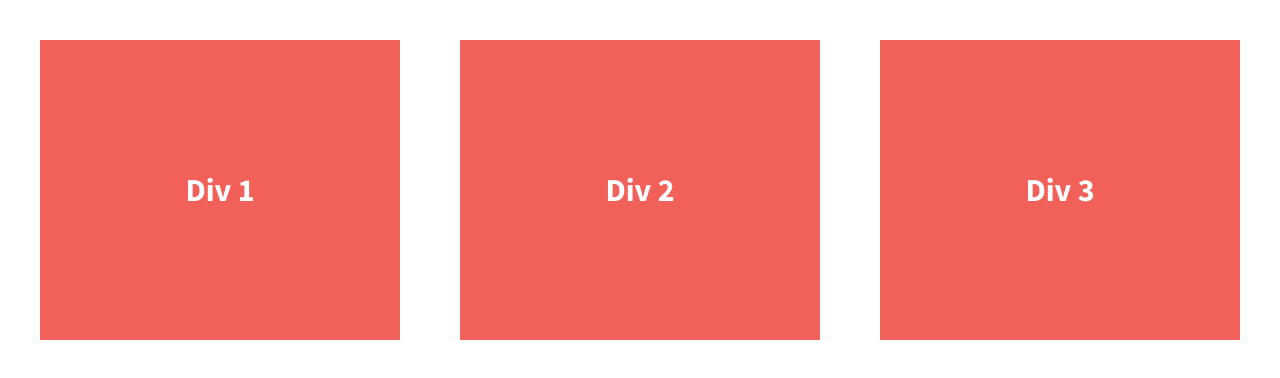
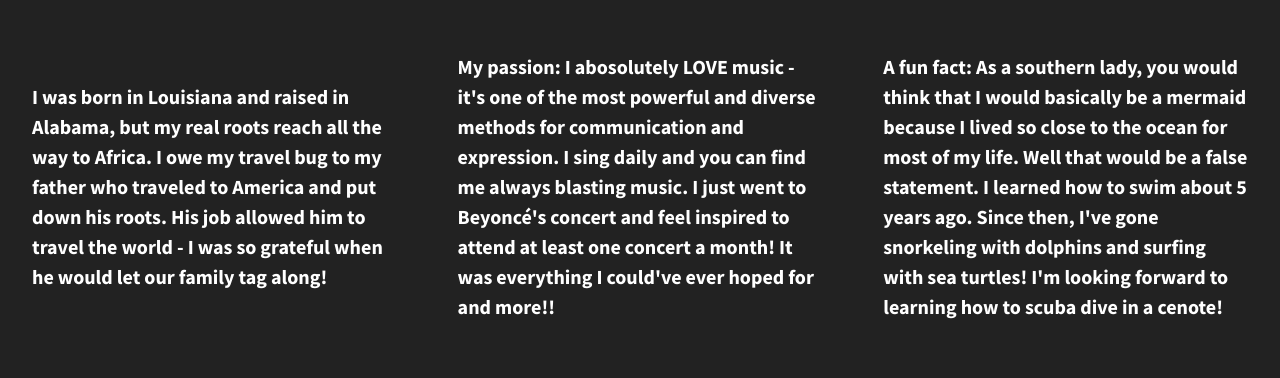
Before and after one commit to amara411/07.01-206-divs-flexbox-starter, a plain HTML site: page index.html in a window 1280 px wide. Drawn offline with nearby package versions, Linux system fonts and the light colour scheme.

Commit message:
Added three widget modules

```diff
--- a/css/main.css
+++ b/css/main.css
@@ -97,35 +97,37 @@ textarea {
 
 
 html {
-  background-color: #fff;
-  height: 100%;
+    background-color: #222;
+    height: 100%;
+    width: 100%;
 }
 
 body {
   font-family: 'Source Sans Pro', sans-serif;
+  font-weight: 700;
   padding: 2em;
-  font-size: 1.25em;
+  color: #fff;
   height: 100%;
 }
 
 .wrapper {
   /*add display:flex and set justify-content to space-between*/
   display:flex;
+  flex-flow: row wrap;
   justify-content: space-between;
-  font-weight: 700;
+  align-items: center;
 }
 
 .div-1, .div-2, .div-3 {
   /*give the divs a width of 30%, add display:flex, set justify-content and align-items to center*/
   display: flex;
-  width: 30%;
   justify-content: center;
   align-items: center;
   color: #fff;
   line-height: 1.5em;
-  font-size: 1.6em;
-  background-color: #f16059;
-  height: 300px;
+  font-size: 1.25em;
+  width: 30%;
+  height: auto;
 }
 
 
--- a/index.html
+++ b/index.html
@@ -23,13 +23,13 @@
 
         <section class="wrapper">
             <div class="div-1">
-                Div 1
+                <p>I was born in Louisiana and raised in Alabama, but my real roots reach all the way to Africa. I owe my travel bug to my father who traveled to America and put down his roots. His job allowed him to travel the world - I was so grateful when he would let our family tag along!</p>
             </div>
             <div class="div-2">
-                Div 2
+                <p>My passion: I abosolutely LOVE music - it's one of the most powerful and diverse methods for communication and expression. I sing daily and you can find me always blasting music. I just went to Beyoncé's concert and feel inspired to attend at least one concert a month! It was everything I could've ever hoped for and more!!</p>
             </div>
             <div class="div-3">
-                Div 3
+                <p>A fun fact: As a southern lady, you would think that I would basically be a mermaid because I lived so close to the ocean for most of my life. Well that would be a false statement. I learned how to swim about 5 years ago. Since then, I've gone snorkeling with dolphins and surfing with sea turtles! I'm looking forward to learning how to scuba dive in a cenote!</p>
             </div>
         </section>
 
```
